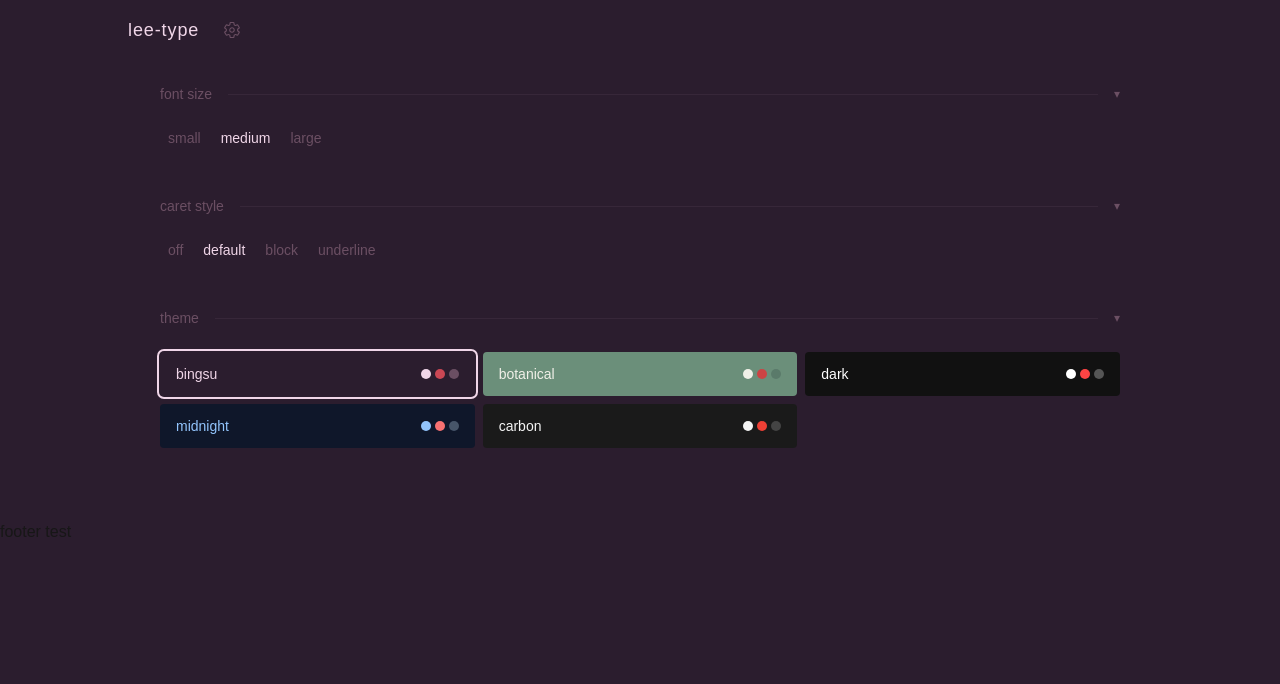
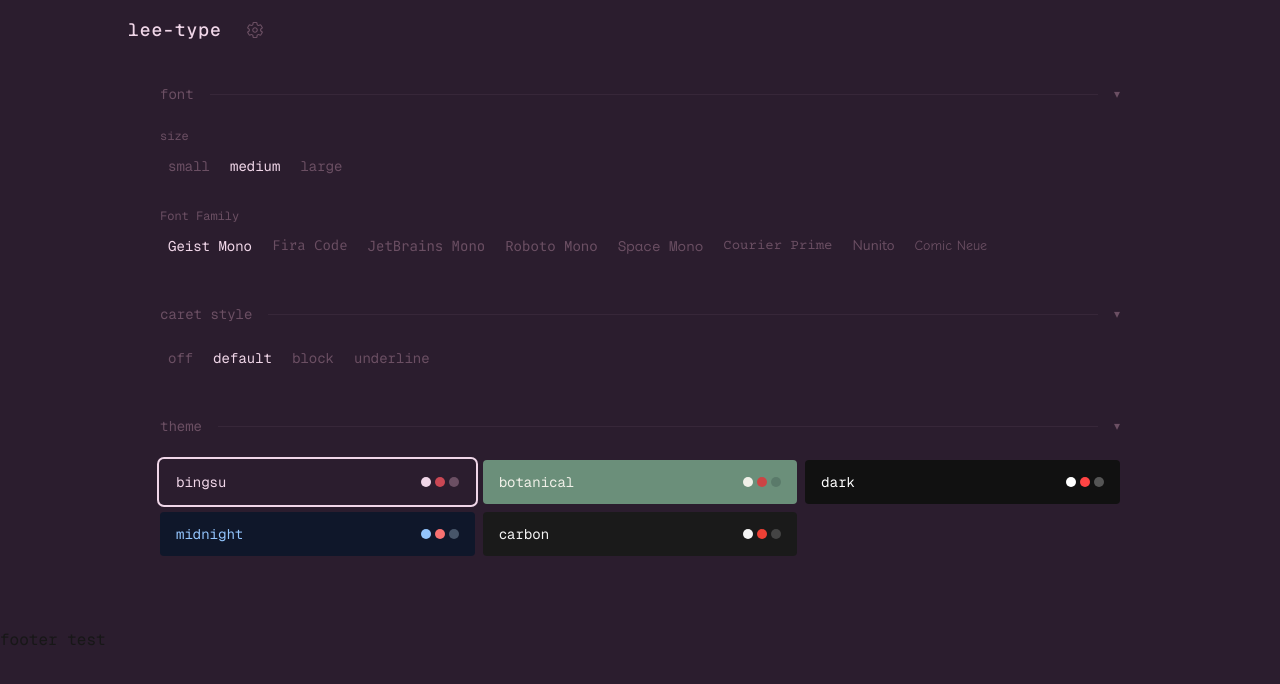
Before and after one commit to stanl3yl33/lee-type, a Next.js app: page /settings in a window 1280 px wide. Shown: the top 684 px of the page. Built offline with nearby package versions, Linux system fonts and the light colour scheme.

Commit message:
feat: add font family settings with 8 font options

```diff
--- a/src/app/layout.tsx
+++ b/src/app/layout.tsx
@@ -2,6 +2,61 @@ import TopNav from "@/components/Header";
 import Footer from "@/components/Footer";
 import "./globals.css"; // for tailwindcss
 import { ThemeProvider } from "@/components/ThemeProvider";
+import {
+  Geist_Mono,
+  Fira_Code,
+  JetBrains_Mono,
+  Roboto_Mono,
+  Space_Mono,
+  Courier_Prime,
+  Nunito,
+  Comic_Neue,
+} from "next/font/google";
+
+const geistMono = Geist_Mono({
+  subsets: ["latin"],
+  variable: "--font-geist-mono",
+});
+
+const firaCode = Fira_Code({
+  subsets: ["latin"],
+  variable: "--font-fira-code",
+});
+
+const jetbrainsMono = JetBrains_Mono({
+  subsets: ["latin"],
+  variable: "--font-jetbrains-mono",
+});
+
+const robotoMono = Roboto_Mono({
+  subsets: ["latin"],
+  variable: "--font-roboto-mono",
+});
+
+// Space Mono and Courier Prime are not variable fonts
+// so explicit weights must be specified
+const spaceMono = Space_Mono({
+  weight: ["400", "700"],
+  subsets: ["latin"],
+  variable: "--font-space-mono",
+});
+
+const courierPrime = Courier_Prime({
+  weight: ["400", "700"],
+  subsets: ["latin"],
+  variable: "--font-courier-prime",
+});
+
+const nunito = Nunito({
+  subsets: ["latin"],
+  variable: "--font-nunito",
+});
+
+const comicNeue = Comic_Neue({
+  weight: ["400", "700"],
+  subsets: ["latin"],
+  variable: "--font-comic-neue",
+});
 
 export default function RootLayout({
   children,
@@ -9,7 +64,19 @@ export default function RootLayout({
   children: React.ReactNode;
 }>) {
   return (
-    <html lang="en">
+    <html
+      lang="en"
+      className={`
+        ${geistMono.variable}
+        ${firaCode.variable}
+        ${jetbrainsMono.variable}
+        ${robotoMono.variable}
+        ${spaceMono.variable}
+        ${courierPrime.variable}
+        ${nunito.variable}
+        ${comicNeue.variable}
+      `}
+    >
       {/* child componnet is to be populated with page.tsx */}
       <body>
         <ThemeProvider>
--- a/src/app/settings/page.tsx
+++ b/src/app/settings/page.tsx
@@ -17,10 +17,12 @@ export default function SettingPage() {
 
   const fontSize = useTypingSettingsStore((state) => state.fontSize);
   const setFontSize = useTypingSettingsStore((state) => state.setFontSize);
+  const fontFamily = useTypingSettingsStore((state) => state.fontFamily);
+  const setFontFamily = useTypingSettingsStore((state) => state.setFontFamily);
   const [toggleFont, setToggleFont] = useState<boolean>(true);
 
   return (
-    <div className="max-w-5xl mx-auto px-8 py-6 font-mono">
+    <div className="max-w-5xl mx-auto px-8 py-6">
       {/* font size section */}
       <section className="mb-12">
         <div className="flex items-center gap-4 mb-6">
@@ -28,13 +30,17 @@ export default function SettingPage() {
             className="text-untyped text-sm hover:text-accent transition-colors"
             onClick={() => setToggleFont(!toggleFont)}
           >
-            font size
+            font
           </button>
           <div className="h-px flex-1 bg-untyped opacity-20" />
           <span className="text-untyped text-xs">{toggleFont ? "▾" : "▸"}</span>
         </div>
 
         {toggleFont && (
+          <div className="flex flex-col gap-8">
+            {/* font size */}
+            <div>
+              <p className="text-untyped text-xs mb-3">size</p>
               <ToggleGroup
                 options={[
                   { label: "small", value: "small" },
@@ -44,6 +50,58 @@ export default function SettingPage() {
                 selected={fontSize}
                 onChange={setFontSize}
               />
+            </div>
+            <div>
+              <p className="text-untyped text-xs mb-3">Font Family</p>
+
+              <ToggleGroup
+                options={[
+                  {
+                    label: "Geist Mono",
+                    value: "geist-mono",
+                    style: { fontFamily: "var(--font-geist-mono)" },
+                  },
+                  {
+                    label: "Fira Code",
+                    value: "fira-code",
+                    style: { fontFamily: "var(--font-fira-code)" },
+                  },
+                  {
+                    label: "JetBrains Mono",
+                    value: "jetbrains-mono",
+                    style: { fontFamily: "var(--font-jetbrains-mono)" },
+                  },
+                  {
+                    label: "Roboto Mono",
+                    value: "roboto-mono",
+                    style: { fontFamily: "var(--font-roboto-mono)" },
+                  },
+                  {
+                    label: "Space Mono",
+                    value: "space-mono",
+                    style: { fontFamily: "var(--font-space-mono)" },
+                  },
+                  {
+                    label: "Courier Prime",
+                    value: "courier-prime",
+                    style: { fontFamily: "var(--font-courier-prime)" },
+                  },
+                  {
+                    label: "Nunito",
+                    value: "nunito",
+                    style: { fontFamily: "var(--font-nunito)" },
+                  },
+                  {
+                    label: "Comic Neue",
+                    value: "comic-neue",
+                    style: { fontFamily: "var(--font-comic-neue)" },
+                  },
+                ]}
+                selected={fontFamily}
+                onChange={setFontFamily}
+              />
+            </div>
+          </div>
         )}
       </section>
 
--- a/src/components/Header.tsx
+++ b/src/components/Header.tsx
@@ -5,7 +5,7 @@ import { IoSettingsOutline } from "react-icons/io5";
 
 export default function Header() {
   return (
-    <header className="w-full px-8 py-4 font-mono">
+    <header className="w-full px-8 py-4">
       <div className="max-w-5xl mx-auto flex items-center gap-6">
         {/* logo */}
         <Link
--- a/src/components/ThemeProvider.tsx
+++ b/src/components/ThemeProvider.tsx
@@ -1,10 +1,22 @@
 "use client";
 
 import useThemeStore from "@/store/useThemeStore";
+import useTypingSettingsStore from "@/store/useTypingSettingsStore";
+
+const FONT_FAMILY_MAP: Record<string, string> = {
+  "geist-mono": "var(--font-geist-mono)",
+  "fira-code": "var(--font-fira-code)",
+  "jetbrains-mono": "var(--font-jetbrains-mono)",
+  "roboto-mono": "var(--font-roboto-mono)",
+  "space-mono": "var(--font-space-mono)",
+  "courier-prime": "var(--font-courier-prime)",
+  "comic-neue": "var(--font-comic-neue",
+};
 
 // applies active theme as css variable at root level
 export function ThemeProvider({ children }: { children: React.ReactNode }) {
   const theme = useThemeStore((state) => state.activeTheme);
+  const fontFamily = useTypingSettingsStore((state) => state.fontFamily);
 
   return (
     <div
@@ -17,6 +29,7 @@ export function ThemeProvider({ children }: { children: React.ReactNode }) {
           "--color-accent": theme.accent,
           "--color-background": theme.background,
           backgroundColor: theme.background,
+          fontFamily: FONT_FAMILY_MAP[fontFamily],
           minHeight: "100vh",
         } as React.CSSProperties
       }
--- a/src/components/typing/ResultScreen.tsx
+++ b/src/components/typing/ResultScreen.tsx
@@ -30,7 +30,7 @@ export function ResultsScreen({
   const totalTime = presetTime === "custom" ? customTime : presetTime;
 
   return (
-    <div className="w-full font-mono">
+    <div className="w-full">
       {/* main stats row */}
       <div className="flex gap-12 items-start">
         {/* left column */}
@@ -69,7 +69,7 @@ export function ResultsScreen({
               <div
                 className="
                 absolute bottom-full left-0 mb-2
-                bg-gray-800 text-gray-300 text-xs font-mono
+                bg-gray-800 text-gray-300 text-xs
                 rounded px-3 py-2 whitespace-nowrap
                 invisible group-hover:visible
                 opacity-0 group-hover:opacity-100
--- a/src/components/typing/TypingTest.tsx
+++ b/src/components/typing/TypingTest.tsx
@@ -117,7 +117,7 @@ export function TypingTest() {
               {/* custom option */}
               <button
                 onClick={() => setShowCustomModal(true)}
-                className={`px-2 font-mono text-sm transition-colors ${
+                className={`px-2  text-sm transition-colors ${
                   timePreset === "custom" || wordPreset === "custom"
                     ? "text-accent"
                     : "text-untyped hover:text-correct"
@@ -137,7 +137,7 @@ export function TypingTest() {
           )}
 
           <div
-            className={`flex flex-wrap gap-3 ${fontSizeClass} leading-relaxed font-mono tracking-[0.2rem]`}
+            className={`flex flex-wrap gap-3 ${fontSizeClass} leading-relaxed  tracking-[0.2rem]`}
           >
             {wordList.map((word, index) => (
               <Word
--- a/src/components/ui/ToggleGroup.tsx
+++ b/src/components/ui/ToggleGroup.tsx
@@ -2,6 +2,7 @@
 type ToggleOptions<T> = {
   label: string;
   value: T;
+  style?: React.CSSProperties;
 };
 
 type ToggleGroupProps<T> = {
@@ -21,11 +22,12 @@ export function ToggleGroup<T>({
         <button
           key={String(option.value)}
           onClick={() => onChange(option.value)}
-          className={`px-2 font-mono text-sm transition-colors ${
+          className={`px-2 text-sm transition-colors ${
             selected === option.value
               ? "text-accent"
               : "text-untyped hover:text-correct"
           }`}
+          style={option.style}
         >
           {option.label}
         </button>
--- a/src/store/useTypingSettingsStore.ts
+++ b/src/store/useTypingSettingsStore.ts
@@ -6,7 +6,17 @@ type TimePresetType = 15 | 30 | 60 | 120 | "custom";
 type WordPresetType = 10 | 25 | 50 | 100 | "custom";
 
 type CaretStyle = "off" | "default" | "block" | "underline";
+
 type FontSize = "small" | "medium" | "large";
+type FontFamily =
+  | "geist-mono"
+  | "fira-code"
+  | "jetbrains-mono"
+  | "roboto-mono"
+  | "space-mono"
+  | "courier-prime"
+  | "nunito"
+  | "comic-neue";
 
 type TypingSettingState = {
   mode: TypingModeType;
@@ -23,6 +33,7 @@ type TypingSettingState = {
 
   caretStyle: CaretStyle;
   fontSize: FontSize;
+  fontFamily: FontFamily;
 
   setMode: (mode: TypingModeType) => void;
   setTimePreset: (value: TimePresetType) => void;
@@ -31,6 +42,7 @@ type TypingSettingState = {
   setCustomLength: (value: number) => void;
   setCaretStyle: (style: CaretStyle) => void;
   setFontSize: (size: FontSize) => void;
+  setFontFamily: (font: FontFamily) => void;
 };
 
 // use 'persist' middleware such that the user's settings get saved across page reloads
@@ -55,6 +67,8 @@ const useTypingSettingsStore = create<TypingSettingState>()(
       caretStyle: "default",
 
       fontSize: "medium",
+
+      fontFamily: "geist-mono",
 
       // setter functions that call set()
       setMode: (mode) => set({ mode }),
@@ -111,6 +125,7 @@ const useTypingSettingsStore = create<TypingSettingState>()(
 
       setCaretStyle: (caretStyle) => set({ caretStyle }),
       setFontSize: (fontSize) => set({ fontSize }),
+      setFontFamily: (fontFamily) => set({ fontFamily }),
     }),
     {
       name: "typing-settings-store", // key for localStorage
```
Lines whose indentation alone changed are shown as unchanged.
